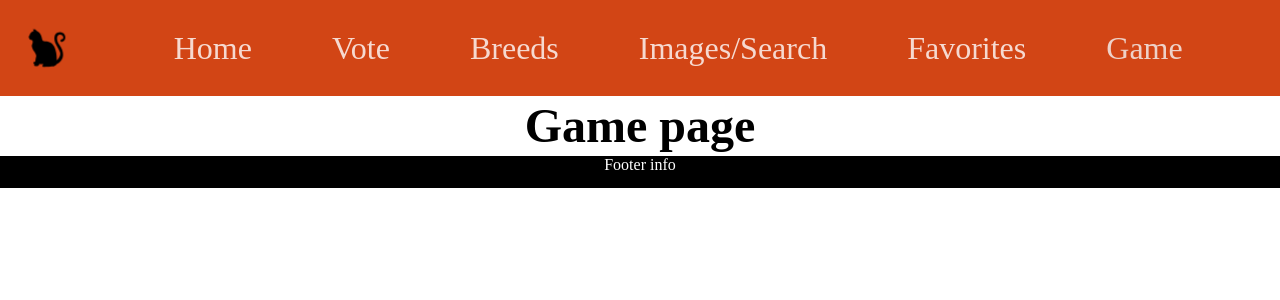
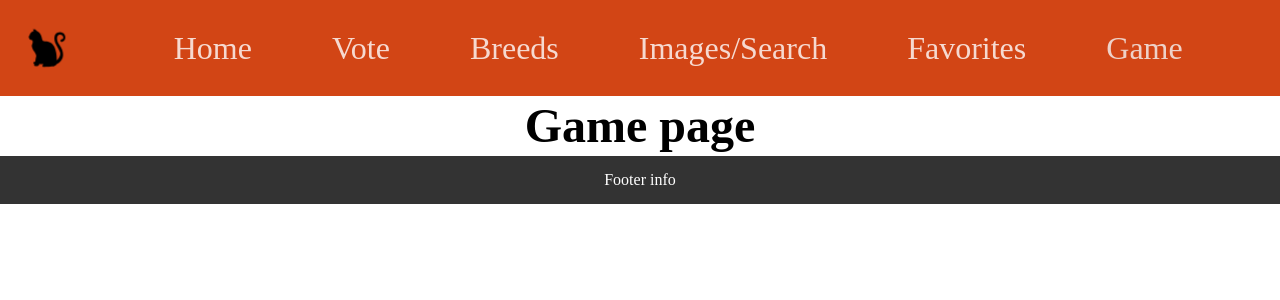
Before and after one commit to yulsmir/cat-app, a React (Vite) app: page /game in a window 1280 px wide. Shown: the top 300 px of the page. Built offline with nearby package versions, Linux system fonts and the light colour scheme.

Commit message:
Add footer, breed list component

```diff
--- /dev/null
+++ b/src/components/BreedsList/BreedsList.types.ts
@@ -0,0 +1,3 @@
+export interface BreedsListProps extends React.HTMLAttributes<HTMLUListElement> {
+  data?: string[];
+}
--- /dev/null
+++ b/src/components/BreedsList/index.ts
@@ -0,0 +1 @@
+export { default } from './BreedsList';
--- a/src/components/Footer/Footer.css
+++ b/src/components/Footer/Footer.css
@@ -1,8 +1,7 @@
+/* ----- FOOTER -----*/
 footer {
-  left: 0;
-  bottom: 0;
-  height: 2rem;
-  width: 100%;
-  background-color: black;
-  color: white;
+  background: #333;
+  padding: 15px 20px;
+  color: #fff;
+  text-align: center;
 }
--- a/src/index.css
+++ b/src/index.css
@@ -1,10 +1,3 @@
-/*
-Colors used
-
-Text Color (Black): #000000;
-Primary Color (Dark Blue): rgb(25, 57, 92);
-Secondary Color (light Blue): rgb(159, 187, 228);
- */
 :root {
   /* Colors used */
   --primary-color: #333;
@@ -22,25 +15,14 @@ Secondary Color (light Blue): rgb(159, 187, 228);
   padding: 0;
   box-sizing: border-box;
   text-decoration: none;
+  overflow-x: hidden;
 }
 
 html {
   scroll-behavior: smooth;
 }
 
-/* custom scroll bar */
-::-webkit-scrollbar {
-  width: 10px;
+body {
+  height: 100vh;
+  width: 100vw;
 }
-
-::-webkit-scrollbar-track {
-  background: #f1f1f1;
-}
-
-::-webkit-scrollbar-thumb {
-  background: #888;
-}
-
-::-webkit-scrollbar-thumb:hover {
-  background: #555;
-}
```
Also changed, not shown: src/components/BreedsList/BreedsList.tsx (added, +17 -0 lines), src/components/BreedsList/BreedsList.css (added).
